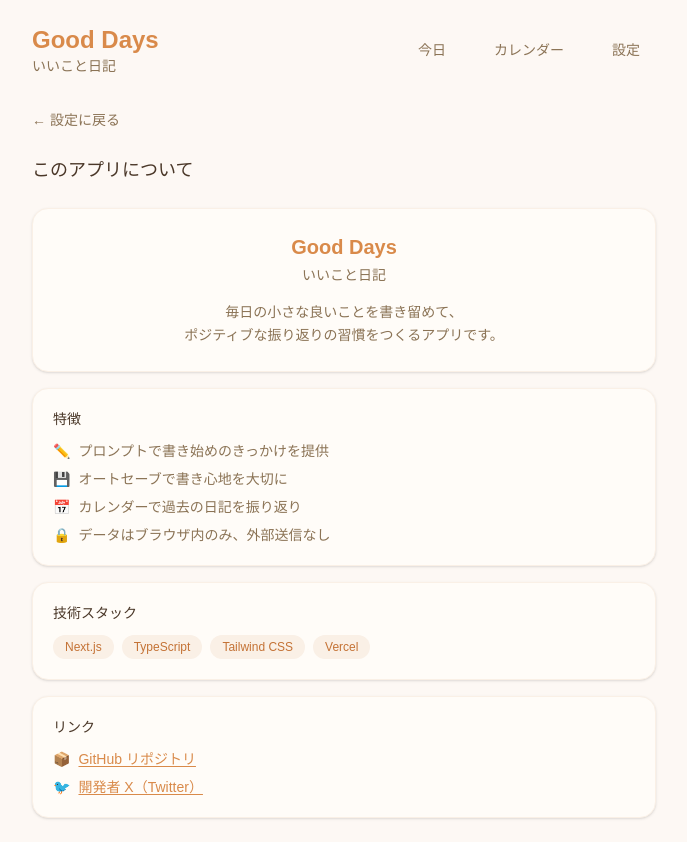
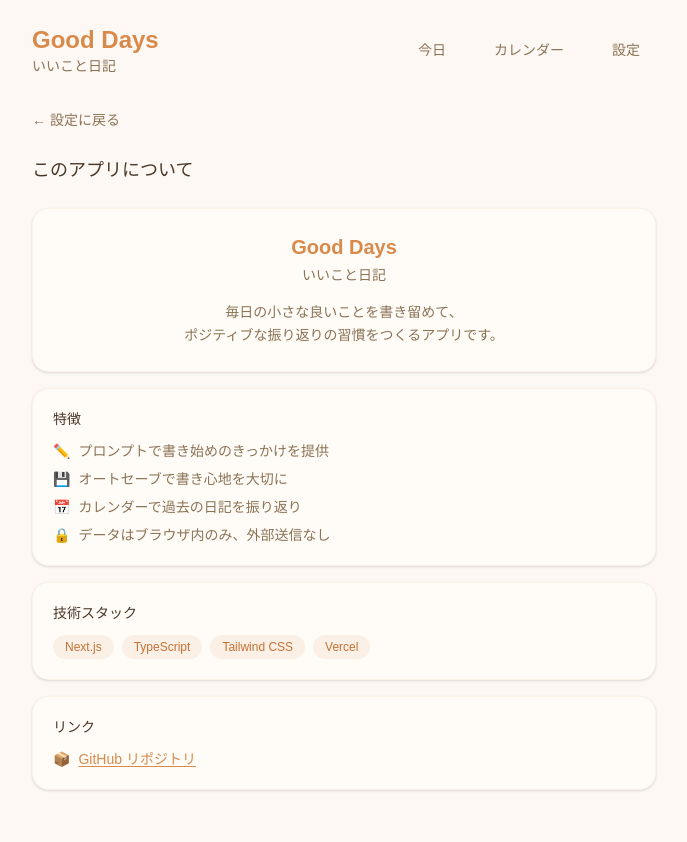
Before and after one commit to nova17x/gooddays, a Next.js app: page /settings/about in a window 1280 px wide. Shown: the whole page, without its empty margins (296-983 px from the left). After the commit the page ends 814 px from the top, so only its background shows below. Built offline with nearby package versions, Linux system fonts and the light colour scheme; a web font is replaced by a local one.

Commit message:
Remove X (Twitter) link from developer contact

```diff
--- a/src/app/settings/about/page.tsx
+++ b/src/app/settings/about/page.tsx
@@ -79,15 +79,6 @@ export default function AboutPage() {
                         <span>📦</span>
                         <span className="underline underline-offset-2">GitHub リポジトリ</span>
                     </a>
-                    <a
-                        href="https://x.com/djpwd8"
-                        target="_blank"
-                        rel="noopener noreferrer"
-                        className="flex items-center gap-2 text-sm text-warm-500 hover:text-warm-600 transition-colors"
-                    >
-                        <span>🐦</span>
-                        <span className="underline underline-offset-2">開発者 X（Twitter）</span>
-                    </a>
                 </div>
             </div>
         </div>
```
